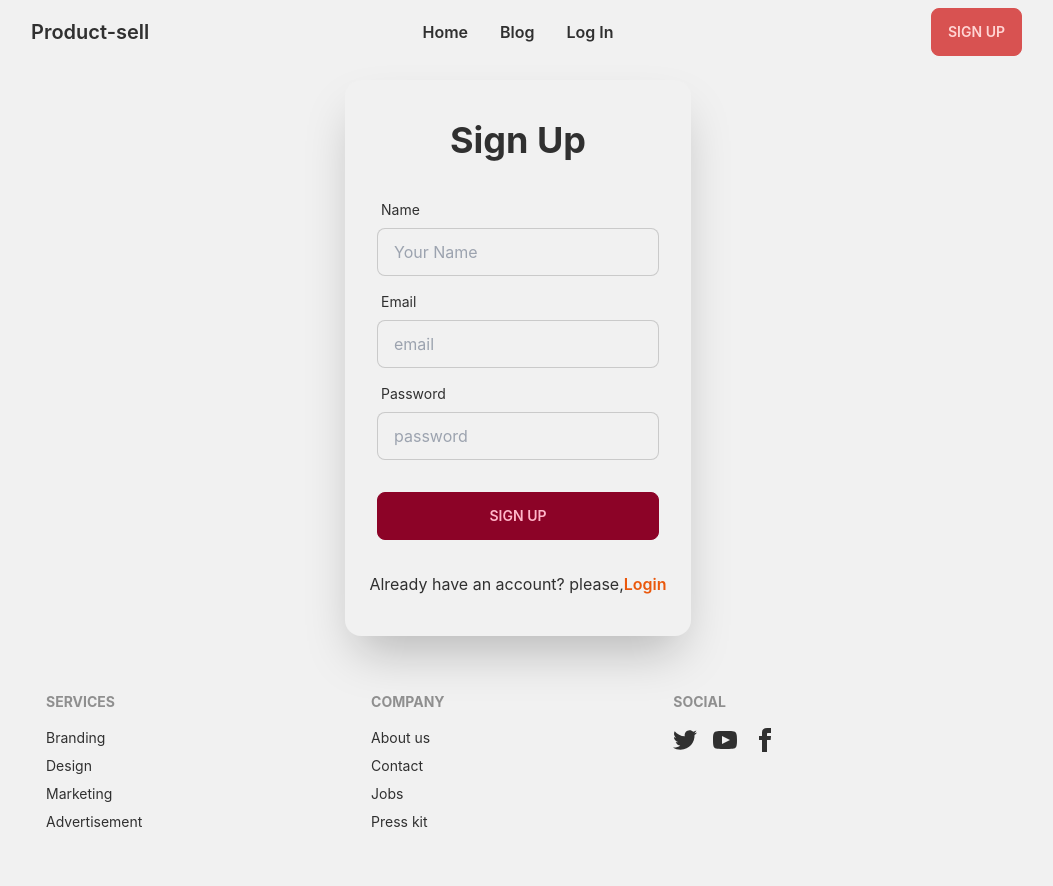
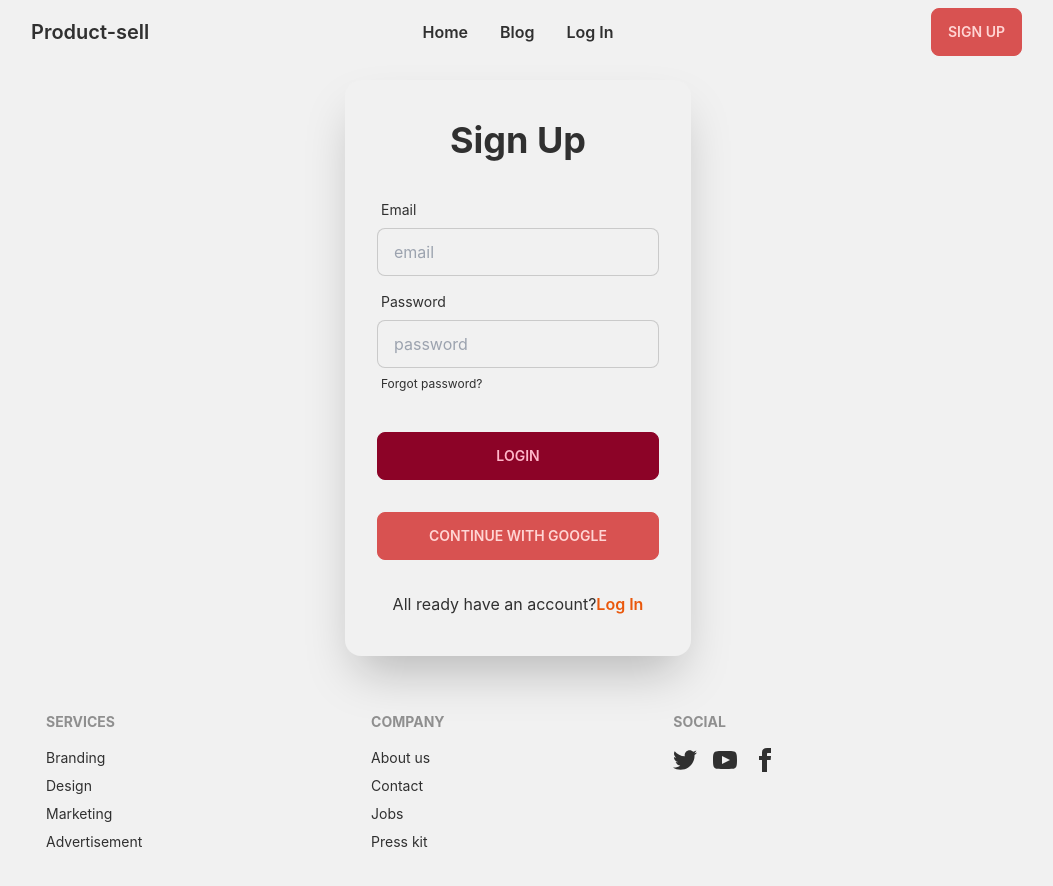
Before and after one commit to Rahat-Ul-Anwar/used-products-resale-client-1, a React (Create React App) app: page /register in a window 1280 px wide. Shown: the top 886 px of the page, without its empty margins (122-1175 px from the left). Built offline with nearby package versions, Linux system fonts and the light colour scheme.

Commit message:
from validation

```diff
--- a/package.json
+++ b/package.json
@@ -10,6 +10,7 @@
     "firebase": "^9.14.0",
     "react": "^18.2.0",
     "react-dom": "^18.2.0",
+    "react-hook-form": "^7.39.5",
     "react-router-dom": "^6.4.3",
     "react-scripts": "5.0.1",
     "web-vitals": "^2.1.4"
--- a/src/pages/Login/Login.js
+++ b/src/pages/Login/Login.js
@@ -1,10 +1,18 @@
 
 import React from "react";
+import { useForm } from "react-hook-form";
 
 import { Link } from "react-router-dom";
 
 
 const Login = () => {
+
+  const { register, handleSubmit,formState: { errors } } = useForm();
+
+
+  const handleLogin = (data) => {
+    console.log(data);
+  }
 
 return (
     <div className="hero">
@@ -12,30 +20,32 @@ return (
 
         <div className="card flex-shrink-0 w-full shadow-2xl py-10 bg-base-100">
           <h1 className="text-4xl text-center font-bold">Login</h1>
-          <form  className="card-body">
+          <form onSubmit={handleSubmit(handleLogin)} className="card-body">
             <div className="form-control">
               <label className="label">
                 <span className="label-text">Email</span>
               </label>
-              <input
-                type="text"
-                placeholder="email"
-                name="email"
-                className="input input-bordered"
-                required
-              />
+            <input type="text" placeholder="email" className="input input-bordered"
+              {...register("email", {
+                required: 'Email address is required'
+
+              })}
+
+            />
+            {errors?.email && <p className="text-error">{errors.email?.message}</p>}
             </div>
             <div className="form-control">
               <label className="label">
                 <span className="label-text">Password</span>
               </label>
-              <input
-                type="text"
-                placeholder="password"
-                name="password"
-                className="input input-bordered"
-                required
-              />
+            <input type="password" placeholder="password" className="input input-bordered"
+              {...register("password", {
+                required: 'password is required',
+                minLength: {value:6, message: 'password must be 6 characters longer'}
+              })}
+
+            />
+                    {errors?.password && <p className="text-error">{errors.password?.message}</p>}
               <label className="label">
                 <Link href="#" className="label-text-alt link link-hover">
                   Forgot password?
--- a/src/pages/Register/Register.js
+++ b/src/pages/Register/Register.js
@@ -1,63 +1,73 @@
+
 import React from "react";
+import { useForm } from "react-hook-form";
+
 import { Link } from "react-router-dom";
+
 
 const Register = () => {
 
-  return (
+  const { register, handleSubmit,formState: { errors } } = useForm();
+
+
+  const handleLogin = (data) => {
+    console.log(data);
+  }
+
+return (
     <div className="hero">
       <div className="hero-content ">
 
-        <div className="card flex-shrink-0 w-full  shadow-2xl py-10 bg-base-100">
+        <div className="card flex-shrink-0 w-full shadow-2xl py-10 bg-base-100">
           <h1 className="text-4xl text-center font-bold">Sign Up</h1>
-          <form  className="card-body">
-            <div className="form-control">
-              <label className="label">
-                <span className="label-text">Name</span>
-              </label>
-              <input
-                type="text"
-                placeholder="Your Name"
-                name="name"
-                className="input input-bordered"
-                required
-              />
-            </div>
+          <form onSubmit={handleSubmit(handleLogin)} className="card-body">
             <div className="form-control">
               <label className="label">
                 <span className="label-text">Email</span>
               </label>
-              <input
-                type="text"
-                placeholder="email"
-                name="email"
-                className="input input-bordered"
-                required
-              />
+            <input type="text" placeholder="email" className="input input-bordered"
+              {...register("email", {
+                required: 'Email address is required'
+
+              })}
+
+            />
+            {errors?.email && <p className="text-error">{errors.email?.message}</p>}
             </div>
             <div className="form-control">
               <label className="label">
                 <span className="label-text">Password</span>
               </label>
-              <input
-                type="text"
-                placeholder="password"
-                name="password"
-                className="input input-bordered"
-                required
-              />
+            <input type="password" placeholder="password" className="input input-bordered"
+              {...register("password", {
+                required: 'password is required',
+                minLength: {value:6, message: 'password must be 6 characters longer'}
+              })}
+
+            />
+                    {errors?.password && <p className="text-error">{errors.password?.message}</p>}
+              <label className="label">
+                <Link href="#" className="label-text-alt link link-hover">
+                  Forgot password?
+                </Link>
+              </label>
+            </div>
+            <div className="form-control mt-6">
+              <input className="btn btn-primary" type="submit" value="Login" />
             </div>
             <div className="form-control mt-6">
               <input
-                className="btn btn-primary"
+
+                className="btn btn-secondary"
                 type="submit"
-                value="Sign Up"
+                value="Continue with Google"
               />
             </div>
           </form>
           <p className="text-center">
-            Already have an account? please,
+          All ready have an account?
             <Link className="text-orange-600 font-semibold" to="/login">
-              Login
+              Log In
             </Link>
           </p>
         </div>
```
Also changed, not shown: 1 other file (tests, documents, lock files or other folders).
